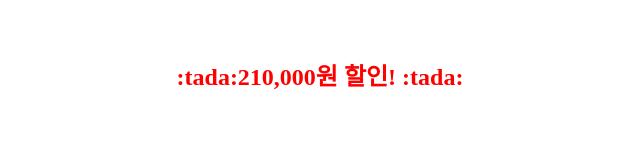
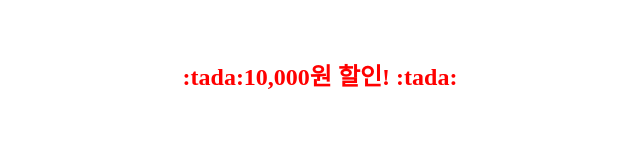
Before and after one commit to jjh00914608-ai/my-coupon-app, a plain HTML site: page index.html in a window 1280 px wide. Shown: the part 188-335 px from the top of the page, without its empty margins (320-960 px from the left). Drawn offline with Linux system fonts and the light colour scheme.

Commit message:
Update index.html

```diff
--- a/index.html
+++ b/index.html
@@ -5,7 +5,7 @@
 </head>
 <body style="text-align: center; margin-top: 100px;">
     <h1>:motor_scooter: 배달 앱 선착순 쿠폰</h1>
-    <h2 style="color: red;">:tada:210,000원 할인! :tada:</h2>
+    <h2 style="color: red;">:tada:10,000원 할인! :tada:</h2>
     <p>지금 바로 다운로드하세요!</p>
 </body>
 </html>
```
